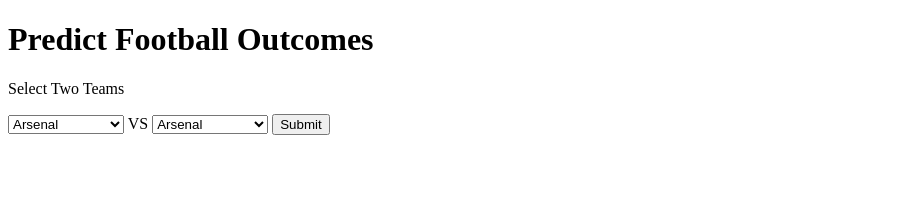
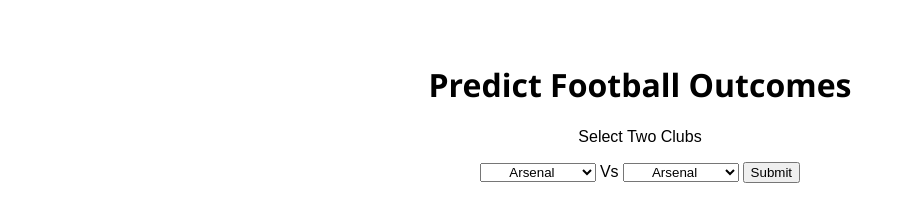
Before and after one commit to yoosufmuneer/Football-Outcome-Prediction-System, a plain HTML site: page index.html in a window 1280 px wide. Shown: the whole page, without its empty margins (0-905 px from the left). Drawn offline with Linux system fonts and the light colour scheme.

Commit message:
Added styling

```diff
--- a/data.js
+++ /dev/null
@@ -1,3 +0,0 @@
-var teams={
-    epl:['Manchester','Arsenal']
-}
--- a/index.html
+++ b/index.html
@@ -2,14 +2,26 @@
 <html>
     <head>
         <title>Predict Football Outcomes</title>
+        <style>
+            h1{
+                font-family: 'Segoe UI', Tahoma, Geneva, Verdana, sans-serif;
+                margin-top:5%;
+            }
+            p,span,input>option,button{
+                font-family:sans-serif;
+            }
+            *{
+                text-align: center;;
+            }
+        </style>
     </head>
     <body onload="loadTeamData()">
         <h1>Predict Football Outcomes</h1>
-        <p>Select Two Teams</p>
+        <p>Select Two Clubs</p>
         <form>
             <select id="selectTeam">
             </select>
-            <span>VS</span>
+            <span>Vs</span>
             <select id="selectTeamOne">
             </select>
             <button id="form">Submit</button>
```
